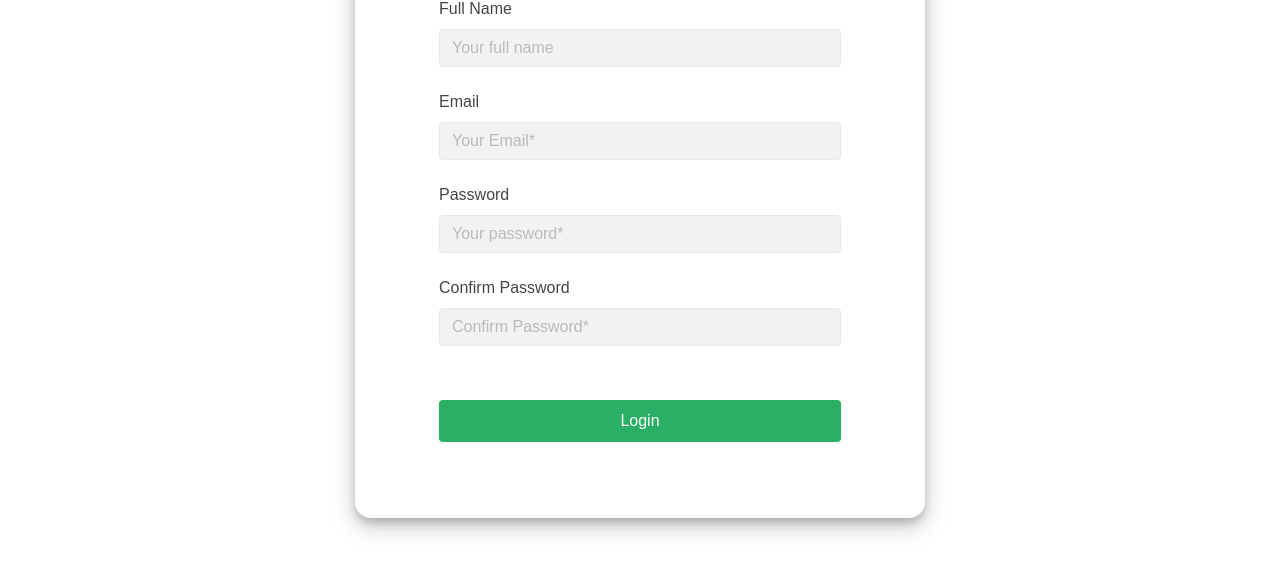
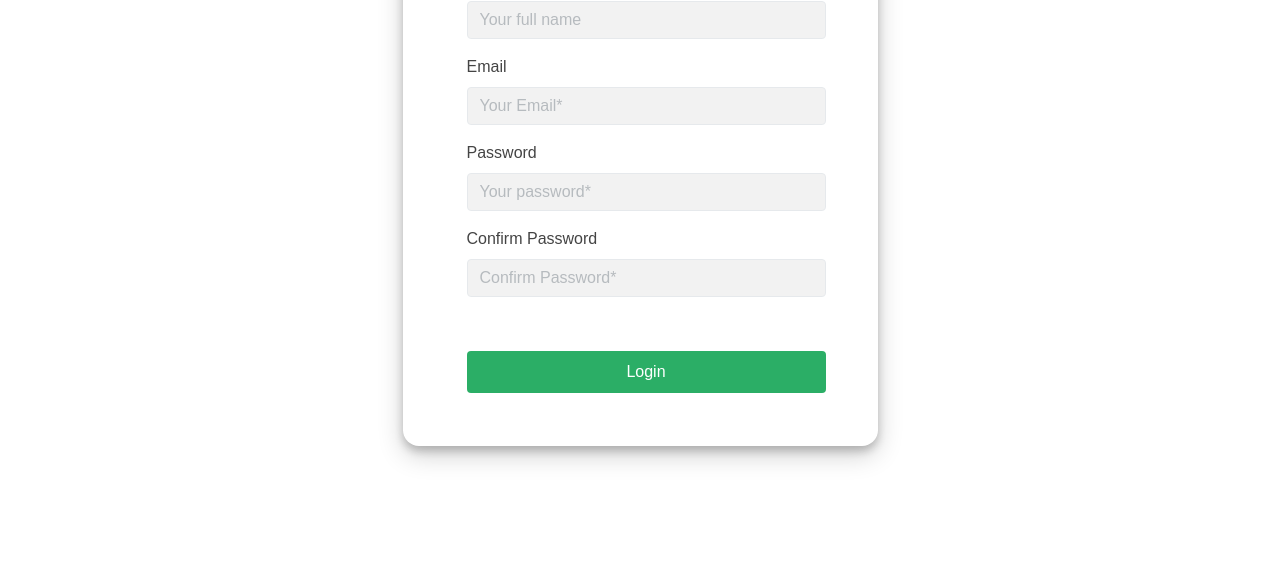
Before and after one commit to amo4oma/test, a plain HTML site: page login/signup.html in a window 1280 px wide. Shown: the part 227-800 px from the top of the page. Drawn offline with nearby package versions, Linux system fonts and the light colour scheme; a web font is replaced by a local one.

Commit message:
final update log in & signup pages

```diff
--- a/Css/auth.css
+++ b/Css/auth.css
@@ -10,12 +10,15 @@
   }
   .login-form-2 {
     width: 487px !important;
-    padding: 20px;
     color: #292929;
     box-shadow: 0 5px 8px 0 rgba(0, 0, 0, 0.2), 0 9px 26px 0 rgba(0, 0, 0, 0.19);
     border-radius: 16px;
   }
 
+  .col-lg-5{
+    padding-right: 0px !important;
+    padding-left: 0px !important;
+  }
   .login-form-2 h3 {
     margin-top: 42px;
     text-align: center;
@@ -30,7 +33,9 @@
   }
 
   .login-container form {
-    padding:  0 64px  0 64px;
+    padding-left: 64px;
+    padding-right: 64px;
+    padding-bottom: 37px;
   }
 
   /* nav-bar-burger-to-X */
@@ -137,7 +142,7 @@
   }
 
   .btnSubmit {
-    width: 100%;
+    width: 359px;
     font-weight: normal !important;
     height: 42px;
     margin-top: 38px;
@@ -149,13 +154,9 @@
 
   }
 
-  .email-form {
-    margin-top: 16px;
-  }
 
-  .pass-form {
-    margin-top: 23px;
-  }
+
+
 
   .pass {
     height: 38px;
@@ -166,6 +167,10 @@
   .form-control:focus{
     box-shadow: 0 0 0 0.2rem rgb(43 174 102 / 0.69);
     opacity: 1;
+  }
+  .form-control{
+
+    width: 359px;
   }
 
   .email {
@@ -192,21 +197,7 @@
     color: #2bae66;
     font-weight: 600;
     text-decoration: none;
-  }
-  .footer-container {
-    padding-left: 180px;
-    background-color: #2BAE66;
-  }
 
-  footer a:hover, .social-icons i:hover {
-    color: #000;
-  }
-  footer {
-    background-color: inherit;
-    background-color: #2bae66;
-    padding: 2%;
-    color: #fff;
-  }
   /* Css for ipad  */
   @media only screen and (min-width: 768px) and (max-width: 1024px) and (-webkit-min-device-pixel-ratio: 1) {
     #logo {
--- a/login/signup.html
+++ b/login/signup.html
@@ -59,10 +59,10 @@
       <div class="row text-center main-container justify-content-center ">
 
 
-        <div class="col-lg-6 col-md-5 col-sm-3  login-form-2 text-center ">
+        <div class="col-lg-5 col-md-5 col-sm-3  login-form-2 text-center ">
           <h3>Create your Account</h3>
           <form>
-            <div class="form-group email-form text-left">
+            <div class="form-group text-left">
               <label for="">Full Name</label>
                 <input type="name" class="form-control email" placeholder="Your full name " value=""  required/>
             </div>
@@ -70,21 +70,18 @@
               <label for="">Email</label>
                 <input type="email" class="form-control pass" placeholder="Your Email*" value="" required/>
             </div>
-            <div class="form-group pass-form text-left">
+            <div class="form-group  text-left">
               <label for="">Password</label>
                 <input type="password" class="form-control pass" placeholder="Your password*" value="" required/>
             </div>
-            <div class="form-group pass-form text-left">
+            <div class="form-group  text-left">
               <label for="">Confirm Password</label>
                 <input type="password" class="form-control pass" placeholder="Confirm Password*" value="" required/>
             </div>
-            <div class="form-group passowrd-fprm">
+            <div class="form-group ">
                 <input type="submit" class="btnSubmit" value="Login" />
             </div>
-            <div class="form-group">
 
-                <a href="reset-passowrd.html" class="ForgetPwd" value="Login">Forget Password?</a>
-            </div>
         </form>
             </div>
             </div>
```
Also changed, not shown: login/login-page.html (+4 -4 lines).
